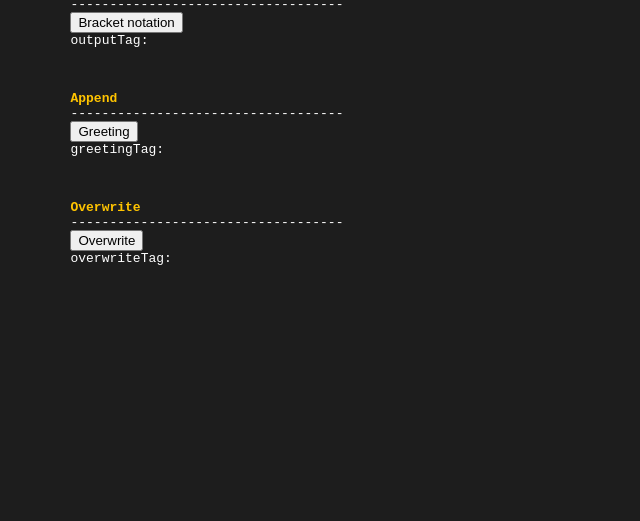
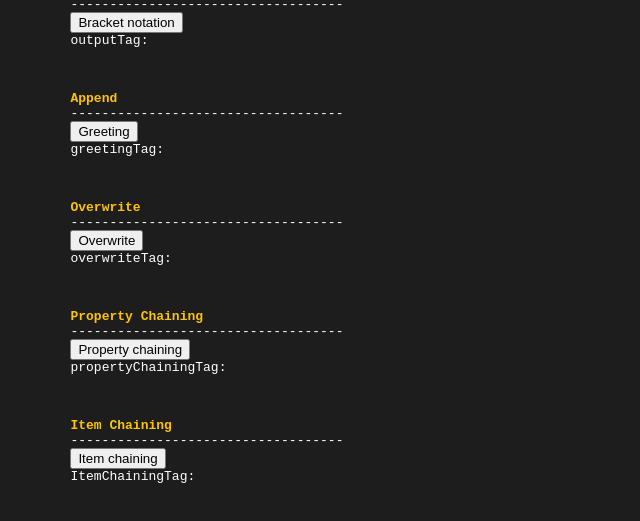
Before and after one commit to yuki-konn/sandbox-level-3, a plain HTML site: page javascript.html in a window 1280 px wide. Shown: the part 85-606 px from the top of the page, without its empty margins (0-640 px from the left). Drawn offline with Linux system fonts and the light colour scheme.

Commit message:
item and property chaining example and notes

```diff
--- a/javascript.html
+++ b/javascript.html
@@ -3,7 +3,7 @@
   <head>
     <title>JavaScript</title>
     <link rel="stylesheet" href="styles.css" />
-    <script src="utility-functions.js"></script>
+    <script src="./utils/utility-functions.js"></script>
     <script src="javascript.js"></script>
   </head>
   <body>
@@ -34,6 +34,22 @@
         <output id="overwriteTag">overwriteTag: </output><br />
         </pre>
       </section>
+      <section>
+        <pre>
+        <b>Property Chaining</b>
+        -----------------------------------
+        <button onclick="propertyChaining()">Property chaining</button>
+        <output id="propertyChainingTag">propertyChainingTag: </output><br />
+        </pre>
+      </section>
+      <section>
+        <pre>
+        <b>Item Chaining</b>
+        -----------------------------------
+        <button onclick="itemChaining()">Item chaining</button>
+        <output id="itemChainingTag">ItemChainingTag: </output><br />
+        </pre>
+      </section>
     </main>
     <footer></footer>
   </body>
--- a/javascript.js
+++ b/javascript.js
@@ -21,3 +21,43 @@ function overwriteExample() {
   debugger;
   output("Hello World! ", "overwriteTag", false);
 }
+
+function propertyChaining() {
+  debugger;
+  const myCar = {
+    components: {
+      engine: {
+        parts: {
+          cylinders: { count: 4 },
+        },
+      },
+    },
+  };
+
+  const cylinderCount = myCar.components.engine.parts.cylinders.count;
+  output(cylinderCount, "propertyChainingTag", false);
+}
+
+function itemChaining() {
+  const myArrays = [
+    [1, 2, 3],
+    ["d", "o", "g"],
+    ["s", " ", "!"],
+  ];
+
+  const value1 = myArrays[0][2]; // 3
+  const value2 = myArrays[2][1]; //
+  const value3 = myArrays[1][0]; // d
+  const value4 = myArrays[1][1]; // o
+  const value5 = myArrays[1][2]; // g
+  const value6 = myArrays[2][0]; // s
+  const value7 = myArrays[2][2]; // !
+
+  output(value1, "itemChainingTag", false);
+  output(value2, "itemChainingTag");
+  output(value3, "itemChainingTag");
+  output(value4, "itemChainingTag");
+  output(value5, "itemChainingTag");
+  output(value6, "itemChainingTag");
+  output(value7, "itemChainingTag");
+}
```
Also changed, not shown: docs/JavaScript.md (+29 -6 lines), index.html (+1 -1 lines).
